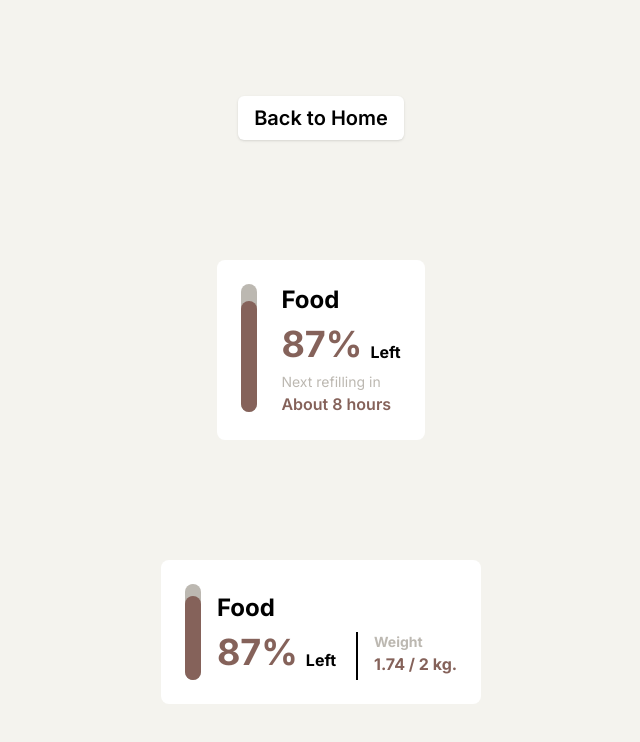
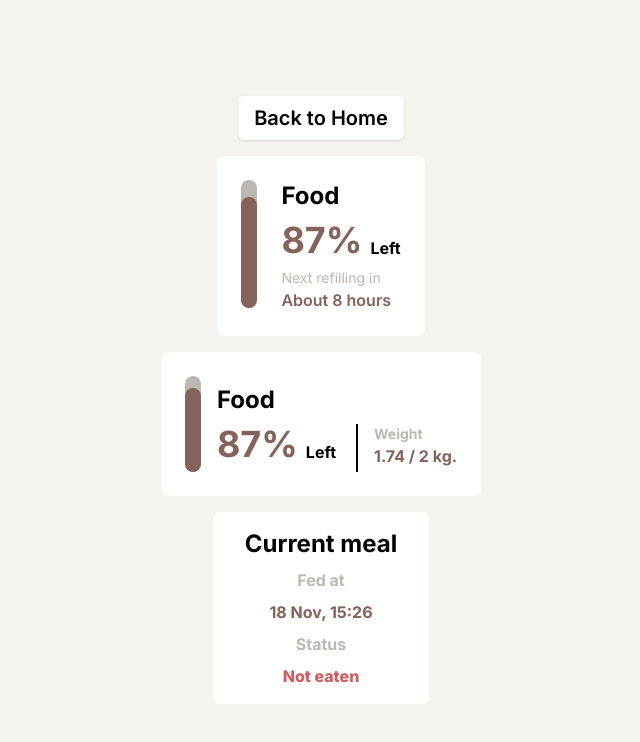
Before and after one commit to Piinxluna/ES-Smeow-Home, a Next.js app in the folder smeow-home/: page /food in a window 1280 px wide. Shown: the top 742 px of the page, without its empty margins (319-959 px from the left). Built offline with nearby package versions, Linux system fonts and the light colour scheme.

Commit message:
Current meal component update

```diff
--- a/smeow-home/src/app/food/page.tsx
+++ b/smeow-home/src/app/food/page.tsx
@@ -1,6 +1,7 @@
 import BacktoHomeButton from '@/components/basic/BackToHomeButton'
 import Remaining from '@/components/basic/Remaining'
 import RemainingDetails from '@/components/basic/RemainingDetails'
+import CurrentMeal from '@/components/food/CurrentMeal'
 
 export default function Home() {
   return (
@@ -8,6 +9,7 @@ export default function Home() {
       <BacktoHomeButton/>
       <Remaining variant='food' percent={87} nextRefill={'8 hours'}></Remaining>
       <RemainingDetails variant='food' percent={87}/>
+      <CurrentMeal lastFed='18 Nov, 15:26' petStatus='Not eaten'></CurrentMeal>
     </main>
   )
 }
--- /dev/null
+++ b/smeow-home/src/components/food/CurrentMeal.tsx
@@ -0,0 +1,28 @@
+import Remaining from "../basic/Remaining";
+
+
+export default function CurrentMeal({
+    variant = 'primary',
+    lastFed,
+    petStatus,
+    className,
+  }: {
+    variant?: 'primary';
+    lastFed: string;
+    petStatus: string;
+    className?: string;
+  }) {
+  let color = '';
+  if (petStatus === 'Already eaten'){color='text-white'}
+  else if (petStatus === 'Not eaten'){color='text-ered'}
+  else if (petStatus === 'Eating'){color='text-eblue'}
+    return (
+        <div className="bg-white h-fit rounded-lg py-4 px-8">
+            <p className="text-black text-2xl font-bold">Current meal</p>
+            <p className="text-lightgray2 font-bold text-center text-md py-2">Fed at</p>
+            <p className="text-ebrown font-bold text-center">{lastFed}</p>
+            <p className="text-lightgray2 font-bold text-center text-md py-2">Status</p>
+            <p className={`${color} text-center font-extrabold`}>{petStatus}</p>
+        </div>
+    );
+}
```
